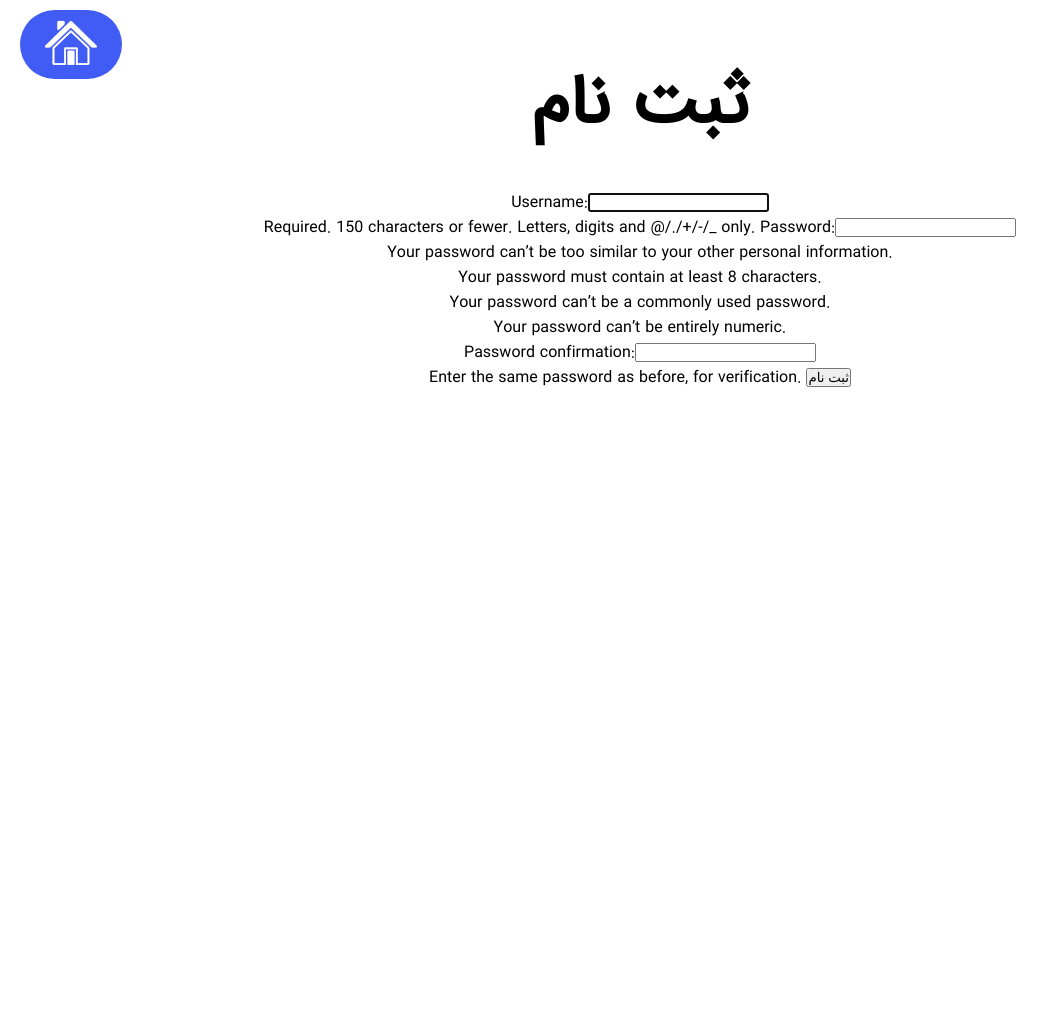
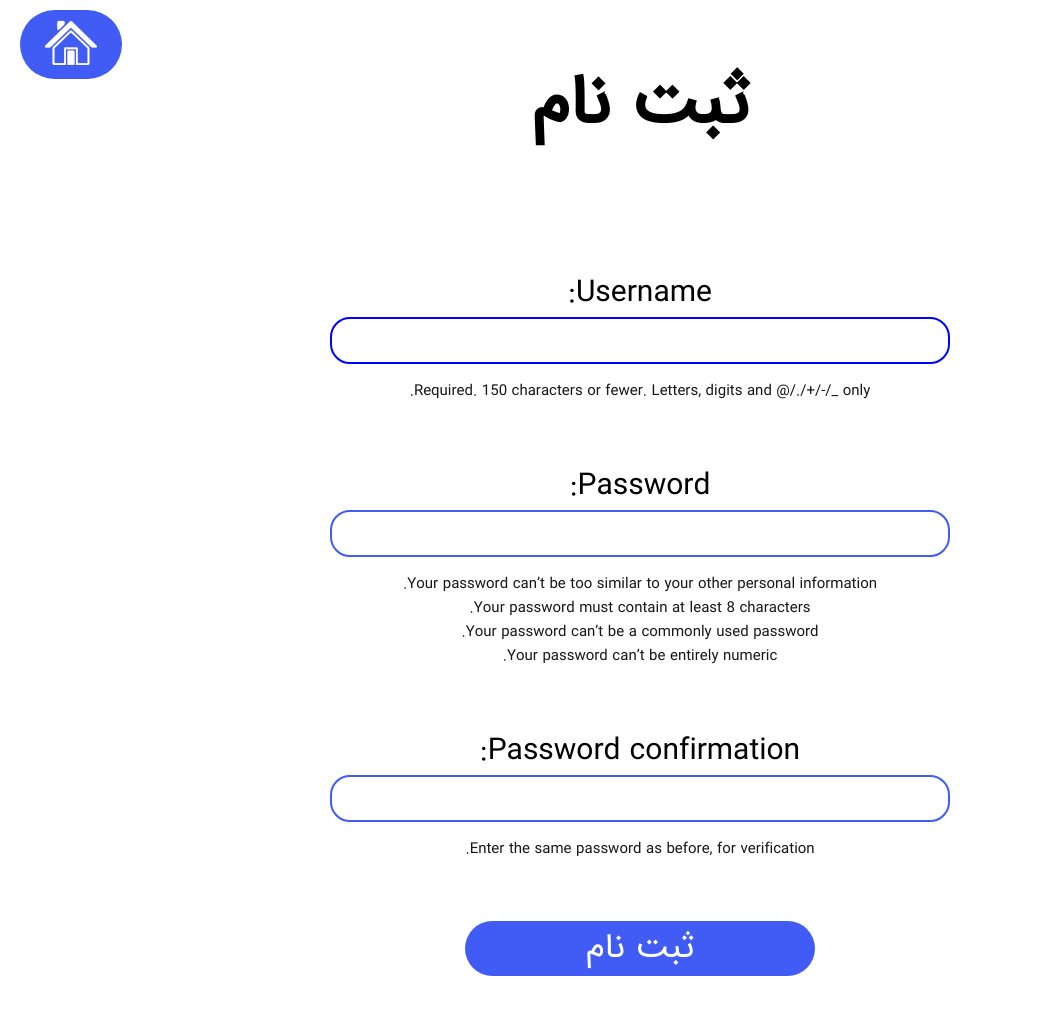
Before and after one commit to dori-dev/django-blog, a Django app: page /accounts/register in a window 1280 px wide. Shown: the whole page, without its empty margins (0-1059 px from the left). Before the commit the page ends 387 px from the top, so only its background shows below. Run offline with Django 3.2, Linux system fonts and the light colour scheme.

Commit message:
add register style

```diff
--- a/blog/accounts/templates/accounts/register.html
+++ b/blog/accounts/templates/accounts/register.html
@@ -3,9 +3,11 @@
 
 {% block content %}
 <h1 class="title">ثبت نام</h1>
-<form class="form" action="{% url 'accounts:register' %}" method="post">
+<form class="register-form" action="{% url 'accounts:register' %}" method="post">
   {{ form }}
   {% csrf_token %}
-  <input type="submit"  value="ثبت نام" />
+  <div class="button-div">
+    <button class="button" style="margin-top: 40px;">ثبت نام</button>
+  </div>
 </form>
 {% endblock content %}
--- a/blog/assets/styles.css
+++ b/blog/assets/styles.css
@@ -170,11 +170,7 @@ a:visited {
   font-size: 20px;
 }
 
-/* Forms  */
-
-.warning {
-  padding-bottom: 50px;
-}
+/* Create Article Forms  */
 
 .create-form {
   margin-top: 40px;
@@ -279,3 +275,69 @@ a:visited {
 .create-form label[for="id_image"]:before {
   content: "تصویر ";
 }
+
+/* Register Form */
+
+.register-form {
+  padding: 20px;
+}
+
+.register-form input,
+.register-form textarea {
+  margin-left: 25%;
+  display: block;
+  width: 50%;
+  padding: 10px;
+  border-radius: 20px;
+  border: 2px solid #405cf5;
+  font-size: 20px;
+  direction: rtl;
+}
+
+.register-form input:focus,
+.register-form textarea:focus {
+  border-color: blue;
+  outline: 0;
+}
+
+.helptext,
+.helptext ul {
+  margin-top: -10px;
+  color: #181717;
+  font-size: 15px;
+  direction: rtl;
+  display: block;
+  list-style-type: none;
+}
+
+.errorlist li {
+  color: #d0342c;
+  padding: 12px;
+  list-style-type: none;
+  direction: rtl;
+  font-weight: 700;
+}
+
+/* .helptext {
+  font-size: 0px;
+}
+
+.helptext::before {
+  font-size: 30px;
+  content: "یسبمتبیسب ";
+  direction: rtl;
+  color: red;
+} */
+
+.register-form label {
+  padding-top: 60px;
+  font-size: 30px;
+  display: block;
+  direction: rtl;
+}
+
+/* Login Form */
+
+.warning {
+  padding-bottom: 50px;
+}
```
Also changed, not shown: README.md, 1 other file.
